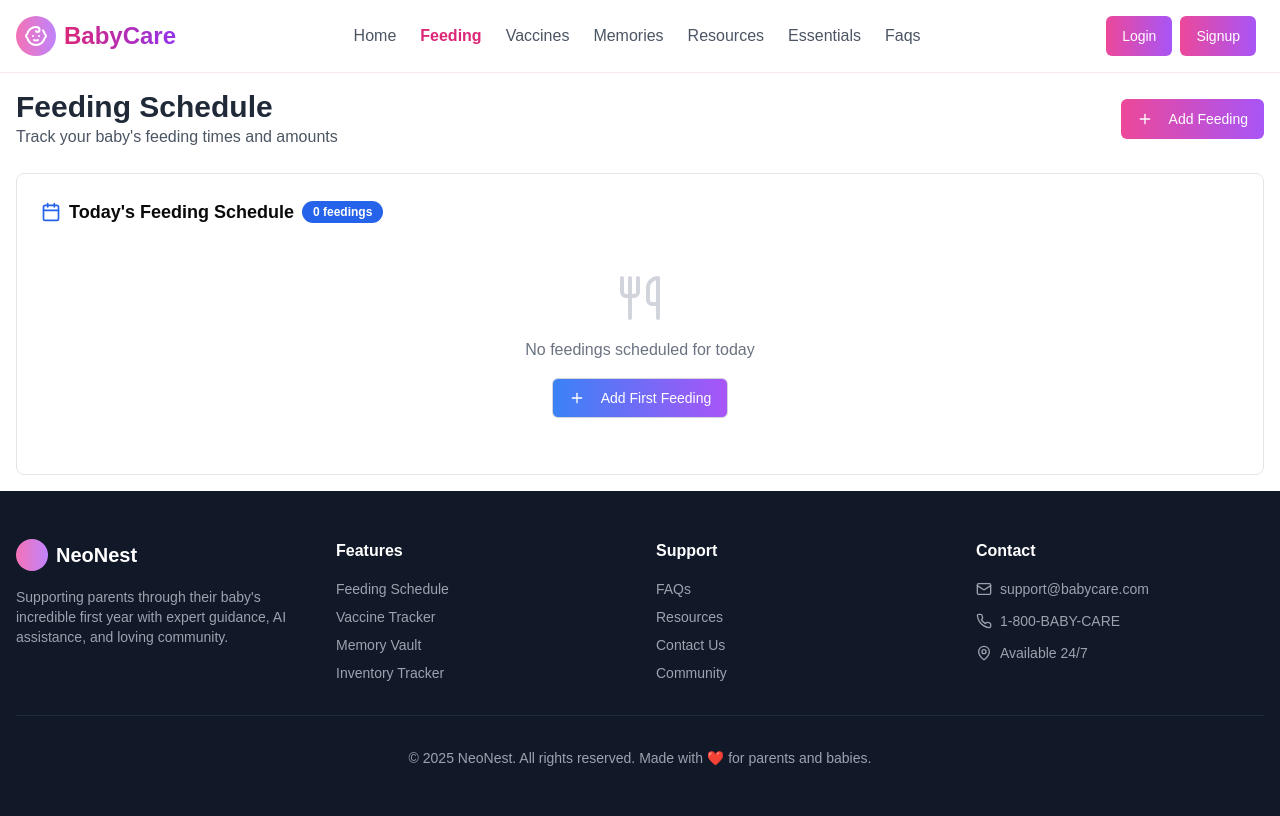
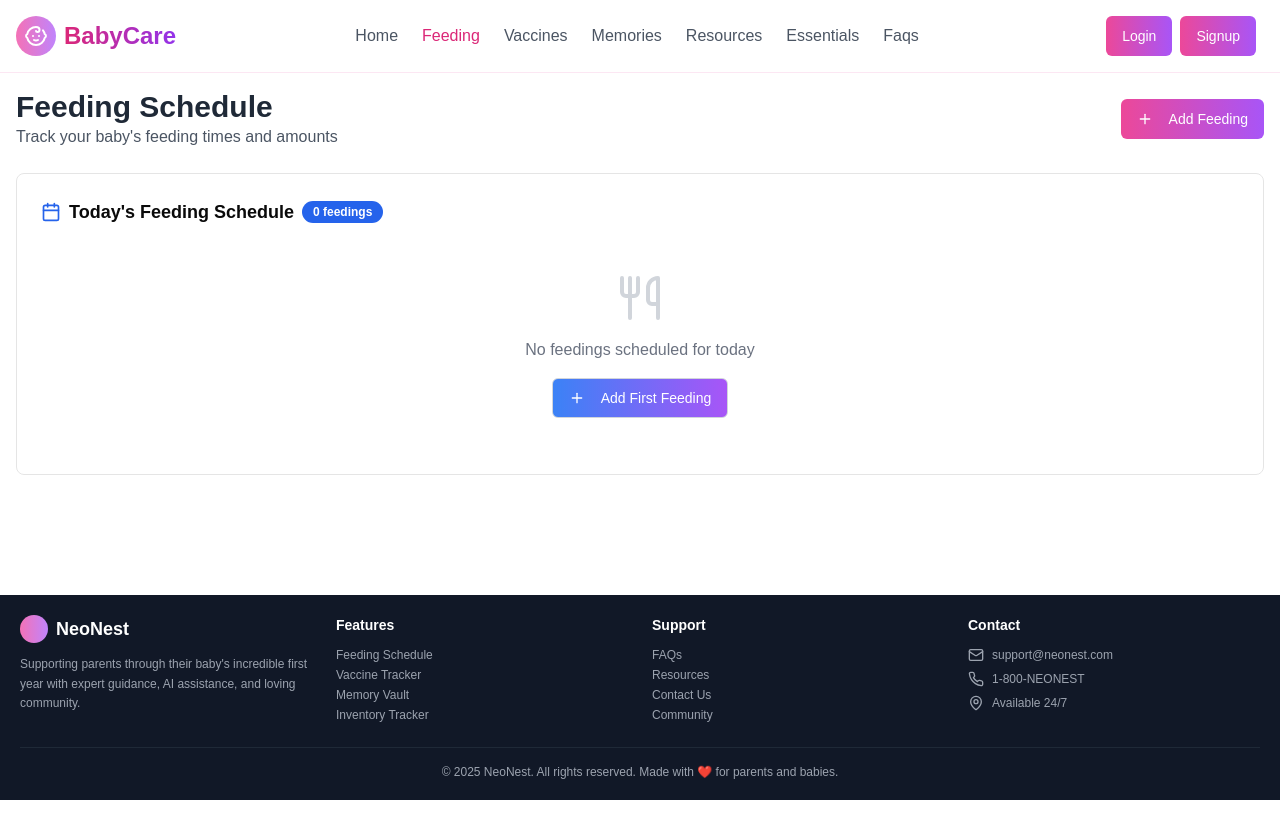
Before and after one commit to vanshmehandru/neonest, a Next.js app: page /Feeding in a window 1280 px wide. Built offline with nearby package versions, Linux system fonts and the light colour scheme.

Commit message:
login, signup test done + footer optimized

```diff
--- a/app/Login/page.js
+++ b/app/Login/page.js
@@ -0,0 +1,11 @@
+import React from 'react'
+
+const page = () => {
+  return (
+    <div>
+      i am login
+    </div>
+  )
+}
+
+export default page
--- a/app/Signup/page.js
+++ b/app/Signup/page.js
@@ -0,0 +1,11 @@
+import React from 'react'
+
+const page = () => {
+  return (
+    <div>
+      i am signup
+    </div>
+  )
+}
+
+export default page
--- a/app/components/Footer.js
+++ b/app/components/Footer.js
@@ -1,30 +1,32 @@
-"use client"
+"use client";
 
-import React from 'react'
-import Link from 'next/link'
-import { Mail, Phone, MapPin } from 'lucide-react'
+import React from "react";
+import Link from "next/link";
+import { Mail, Phone, MapPin } from "lucide-react";
 
 const Footer = () => {
   return (
+    <footer className="bg-gray-900 text-white py-5 px-5">
+      <div className="container mx-auto">
+        <div className="grid md:grid-cols-4 gap-6">
+          {/* Logo and Description */}
           <div>
-      <footer className="bg-gray-900 text-white py-12 px-4">
-        <div className="container mx-auto">
-          <div className="grid md:grid-cols-4 gap-8">
-            <div>
-              <div className="flex items-center gap-2 mb-4">
-                <div className="w-8 h-8 bg-gradient-to-r from-pink-400 to-purple-400 rounded-full flex items-center justify-center">
-                  {/* <Baby className="w-5 h-5 text-white" /> */}
+            <div className="flex items-center gap-2 mb-3">
+              <div className="w-7 h-7 bg-gradient-to-r from-pink-400 to-purple-400 rounded-full flex items-center justify-center">
+                {/* <Baby className="w-4 h-4 text-white" /> */}
               </div>
-                <span className="text-xl font-bold">NeoNest</span>
+              <span className="text-lg font-bold">NeoNest</span>
             </div>
-              <p className="text-gray-400 text-sm">
+            <p className="text-gray-400 text-xs leading-relaxed">
               Supporting parents through their baby's incredible first year with expert guidance, AI assistance, and
               loving community.
             </p>
           </div>
+
+          {/* Features */}
           <div>
-              <h4 className="font-semibold mb-4">Features</h4>
-              <ul className="space-y-2 text-sm text-gray-400">
+            <h4 className="font-semibold mb-3 text-sm">Features</h4>
+            <ul className="space-y-1 text-xs text-gray-400">
               <li>
                 <button onClick={() => setActiveTab("feeding")} className="hover:text-white transition-colors">
                   Feeding Schedule
@@ -47,9 +49,11 @@ const Footer = () => {
               </li>
             </ul>
           </div>
+
+          {/* Support */}
           <div>
-              <h4 className="font-semibold mb-4">Support</h4>
-              <ul className="space-y-2 text-sm text-gray-400">
+            <h4 className="font-semibold mb-3 text-sm">Support</h4>
+            <ul className="space-y-1 text-xs text-gray-400">
               <li>
                 <button onClick={() => setActiveTab("faqs")} className="hover:text-white transition-colors">
                   FAQs
@@ -72,16 +76,18 @@ const Footer = () => {
               </li>
             </ul>
           </div>
+
+          {/* Contact */}
           <div>
-              <h4 className="font-semibold mb-4">Contact</h4>
-              <div className="space-y-3 text-sm text-gray-400">
+            <h4 className="font-semibold mb-3 text-sm">Contact</h4>
+            <div className="space-y-2 text-xs text-gray-400">
               <div className="flex items-center gap-2">
                 <Mail className="w-4 h-4" />
-                  <span>support@babycare.com</span>
+                <span>support@neonest.com</span>
               </div>
               <div className="flex items-center gap-2">
                 <Phone className="w-4 h-4" />
-                  <span>1-800-BABY-CARE</span>
+                <span>1-800-NEONEST</span>
               </div>
               <div className="flex items-center gap-2">
                 <MapPin className="w-4 h-4" />
@@ -90,13 +96,13 @@ const Footer = () => {
             </div>
           </div>
         </div>
-          <div className="border-t border-gray-800 mt-8 pt-8 text-center text-sm text-gray-400">
+
+        <div className="border-t border-gray-800 mt-6 pt-4 text-center text-xs text-gray-400">
           <p>&copy; 2025 NeoNest. All rights reserved. Made with ❤️ for parents and babies.</p>
         </div>
       </div>
     </footer>
-    </div>
-  )
-}
+  );
+};
 
-export default Footer
+export default Footer;
--- a/app/components/Navbar.js
+++ b/app/components/Navbar.js
@@ -1,19 +1,19 @@
 "use client";
 
-import React from 'react';
-import { Baby } from 'lucide-react';
-import { Button } from './ui/Button';
-import Link from 'next/link';
-import { usePathname } from 'next/navigation';
+import React from "react";
+import { Baby } from "lucide-react";
+import { Button } from "./ui/Button";
+import Link from "next/link";
+import { usePathname } from "next/navigation";
 
 const tabs = [
-  { label: 'home', path: '/' },
-  { label: 'feeding', path: '/Feeding' },
-  { label: 'vaccines', path: '/Vaccines' },
-  { label: 'memories', path: '/memories' },
-  { label: 'resources', path: '/resources' },
-  { label: 'essentials', path: '/essentials' },
-  { label: 'faqs', path: '/faqs' }
+  { label: "home", path: "/" },
+  { label: "feeding", path: "/Feeding" },
+  { label: "vaccines", path: "/Vaccines" },
+  { label: "memories", path: "/Memories" },
+  { label: "resources", path: "/Resources" },
+  { label: "essentials", path: "/Essentials" },
+  { label: "faqs", path: "/Faqs" },
 ];
 
 const Navbar = () => {
@@ -41,7 +41,7 @@ const Navbar = () => {
                 href={path}
                 className={`transition-colors capitalize ${
                   pathname === path
-                    ? "text-pink-600 font-semibold"
+                    ? "text-pink-600"
                     : "text-gray-600 hover:text-pink-600"
                 }`}
               >
@@ -52,12 +52,19 @@ const Navbar = () => {
 
           {/* CTA */}
           <div className="hidden md:flex items-right mx-1">
-            <Button className="bg-gradient-to-r from-pink-500 to-purple-500 hover:from-pink-600 hover:to-purple-600 mx-1 text-white">
-  Login
-</Button>
-<Button className="bg-gradient-to-r from-pink-500 to-purple-500 hover:from-pink-600 hover:to-purple-600 mx-1 text-white">
-  Signup
-</Button>
+            <Button
+              asChild
+              className="bg-gradient-to-r from-pink-500 to-purple-500 hover:from-pink-600 hover:to-purple-600 mx-1 text-white"
+            >
+              <Link href="/Login">Login</Link>
+            </Button>
+
+            <Button
+              asChild
+              className="bg-gradient-to-r from-pink-500 to-purple-500 hover:from-pink-600 hover:to-purple-600 mx-1 text-white"
+            >
+              <Link href="/Signup">Signup</Link>
+            </Button>
           </div>
         </div>
       </div>
--- a/app/layout.js
+++ b/app/layout.js
@@ -14,18 +14,17 @@ const geistMono = Geist_Mono({
 });
 
 export const metadata = {
-  title: "Create Next App",
-  description: "Generated by create next app",
+  title: "NeoNest - For Parents and Babies",
+  description:
+    "Supporting parents through their baby's incredible first year with expert guidance, AI assistance, and loving community.",
 };
 
 export default function RootLayout({ children }) {
   return (
     <html lang="en">
-      <body
-        className={`${geistSans.variable} ${geistMono.variable} antialiased`}
-      >
+      <body className={`flex flex-col min-h-screen ${geistSans.variable} ${geistMono.variable} antialiased`}>
         <Navbar />
-        <main>{children}</main>
+        <main className="flex-grow">{children}</main>
         <Footer />
       </body>
     </html>
```
Lines whose indentation alone changed are shown as unchanged.
